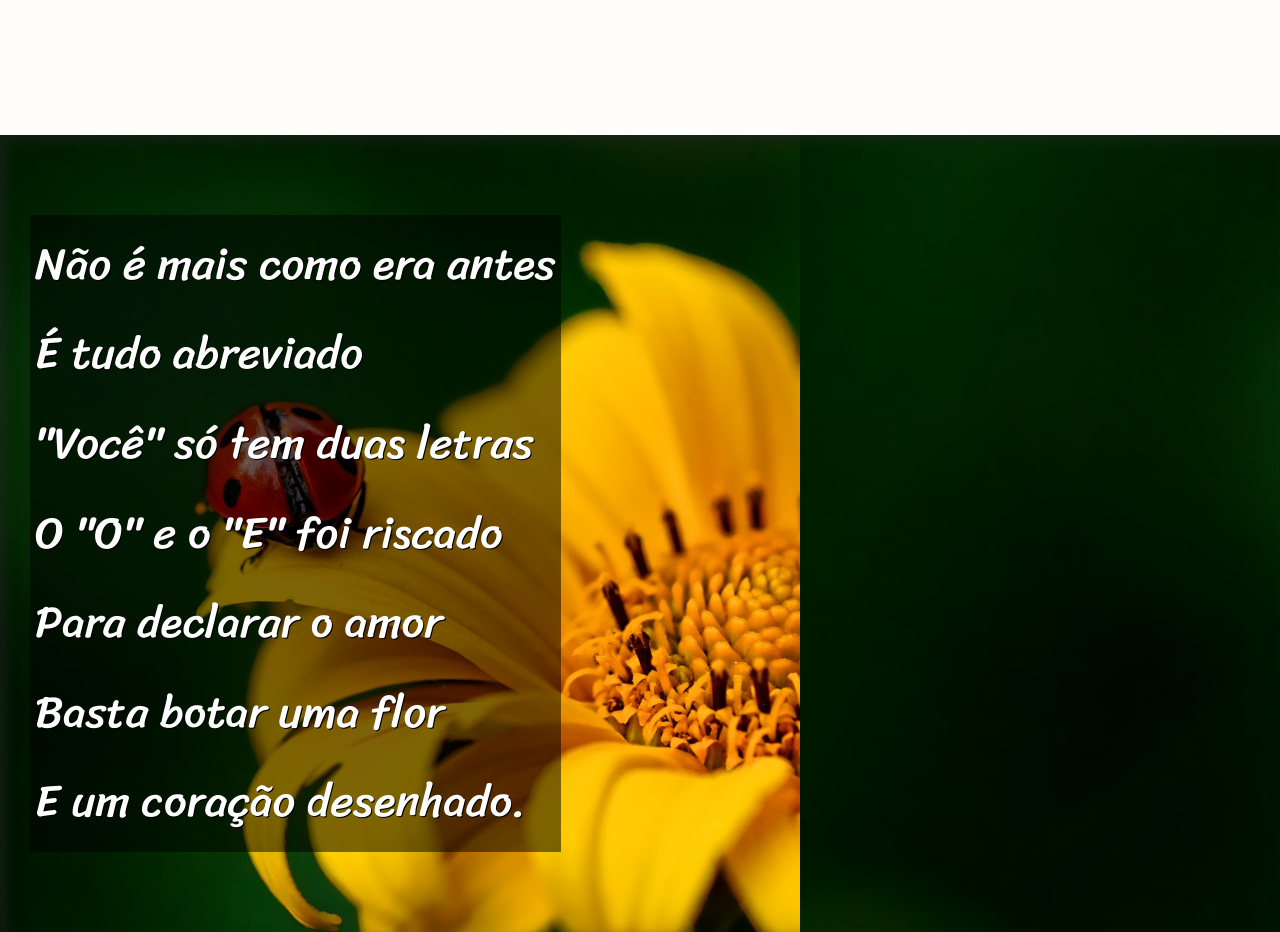
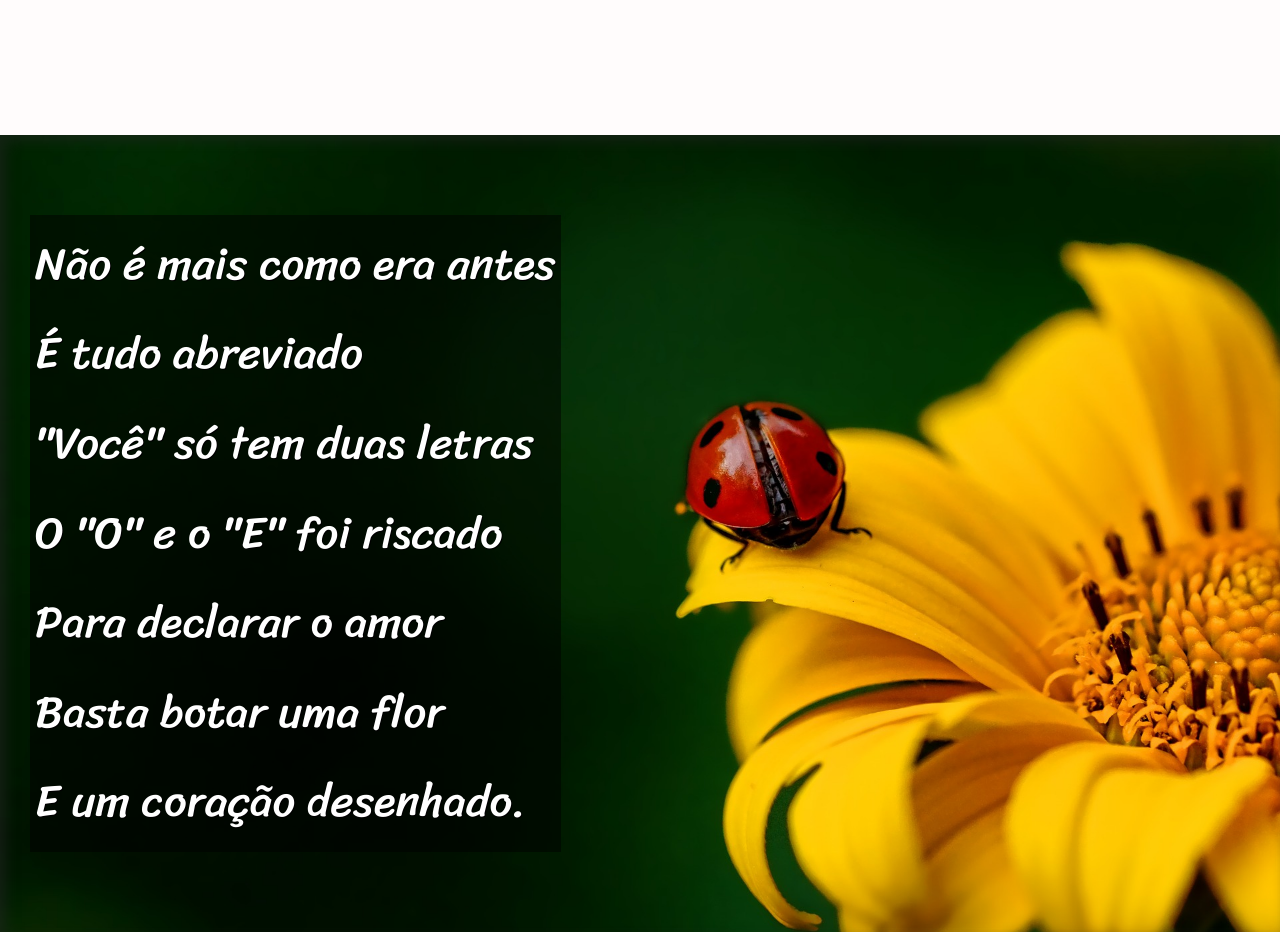
Before and after one commit to BrunoRPessoa/projeto-cordel, a plain HTML site: page index.html in a window 1280 px wide. Shown: the part 1000-1932 px from the top of the page. Drawn offline with Linux system fonts and the light colour scheme.

Commit message:
atualizaçao

```diff
--- a/estilo/style.css
+++ b/estilo/style.css
@@ -72,7 +72,7 @@ section.imagem {
     background-size: cover;
     box-shadow: inset 6px 6px 13px 0px rgba(37, 37, 37, 0.527);
     background-attachment: fixed;
-    background-position: 100vh;
+
 }
 
 section.imagem > p {
```
